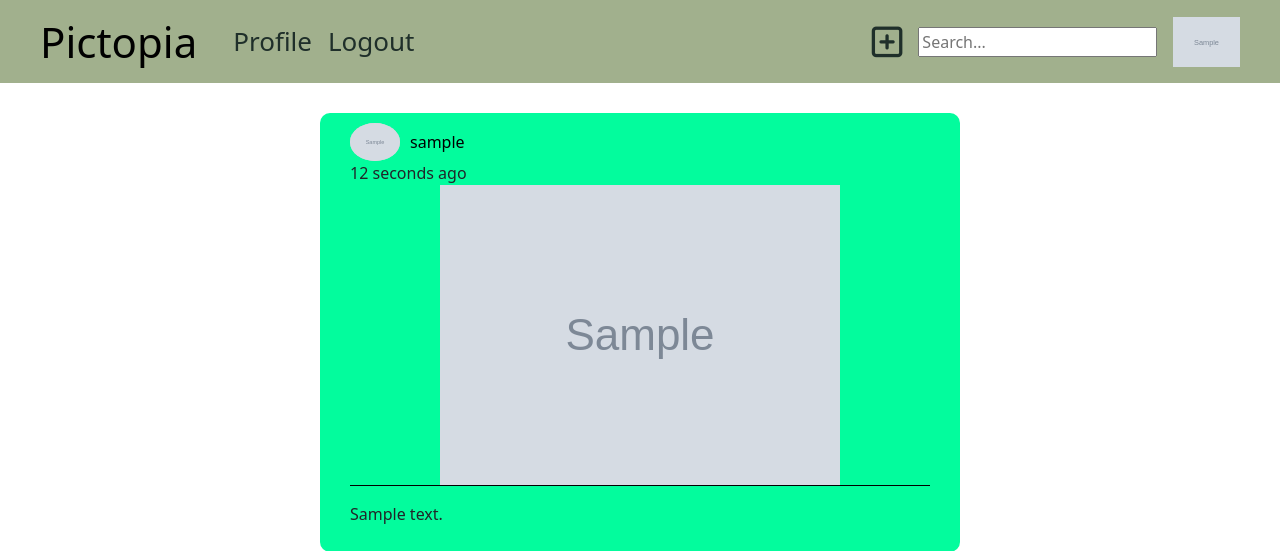
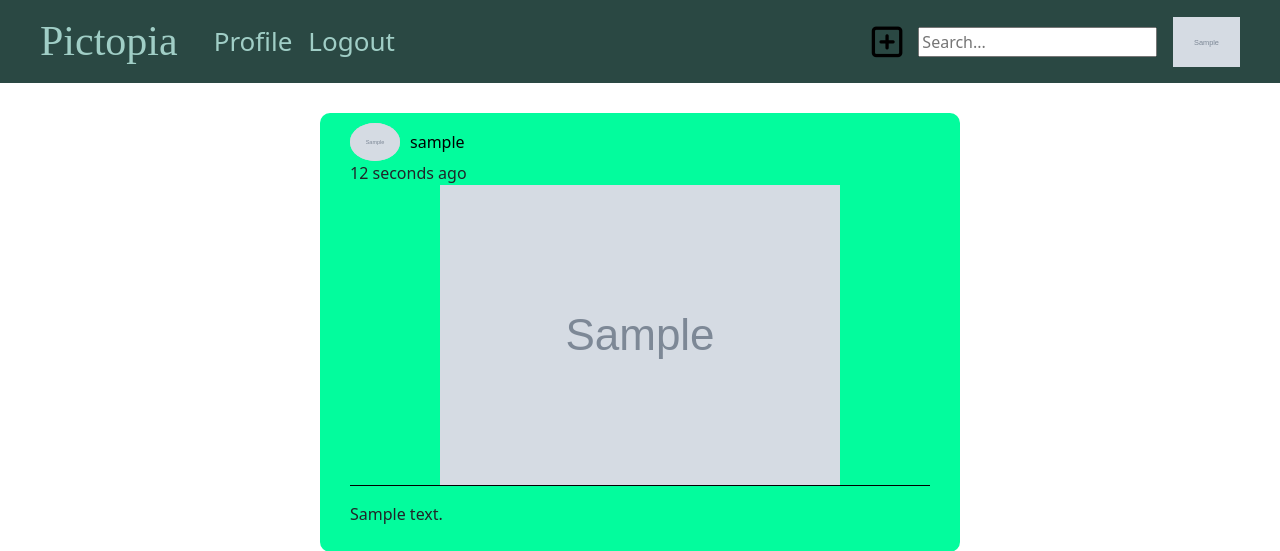
Before and after one commit to Dimpex0/pictopia, a Django app: page / in a window 1280 px wide. Shown: the top 551 px of the page. Run offline with Django 4.2, Linux system fonts and the light colour scheme; a user stored in the database is signed in; tables that the repository leaves empty hold one stand-in row (values such as "Sample post"); grey boxes marked "Sample" are stand-in pictures; some libraries are stand-ins or nearby versions; some web fonts are replaced.

Commit message:
fixed navbar showing error when logging out and add a custom font to the logo

```diff
--- a/static/base.css
+++ b/static/base.css
@@ -1,9 +1,14 @@
+@font-face {
+    font-family: 'jsMath';
+    src: url("static/fonts/jsMath-cmbh10.ttf");
+}
+
 nav {
     display: flex;
     justify-content: space-between;
     align-items: center;
     padding: 10px 40px 10px 40px;
-    background-color: #a1b08d;
+    background-color: #2a4843;
     margin-bottom: 30px;
 }
 
@@ -22,9 +27,10 @@ nav {
 }
 
 #logo {
+    font-family: jsMath, serif;
     font-size: 42px;
     font-weight: 400;
-    color: black;
+    color: #a0cec6;
     text-decoration: unset;
     margin-right: 20px;
 }
@@ -32,7 +38,7 @@ nav {
 .nav-a {
     font-size: 26px;
     text-decoration: unset;
-    color: #1f2f2a;
+    color: #a0cec6;
 }
 
 .nav-a:hover {
@@ -42,7 +48,7 @@ nav {
 
 .fa-regular.fa-square-plus {
     font-size: 35px;
-    color: #1f2f2a;
+    color: black;
     padding-top: 2px;
 }
 
--- a/templates/base.html
+++ b/templates/base.html
@@ -24,8 +24,10 @@
                 <a href="{% url 'create post page' %}"><i class="fa-regular fa-square-plus"></i></a>
             {% endif %}
             <input type="text" placeholder="Search...">
-            {% if current_profile %}
+            {% if user.is_authenticated and current_profile.image %}
                 <a href="{% url 'profile details page' profile_pk=current_profile.pk %}"><img class="nav-profile-image" src="/media/{{ current_profile.image }}" alt=""></a>
+            {% elif user.is_authenticated and not current_profile.image %}
+                <a href="{% url 'profile details page' profile_pk=current_profile.pk %}"><img class="nav-profile-image" src="{% static 'images/default-user.png' %}" alt=""></a>
             {% endif %}
         </div>
     </nav>
```
Also changed, not shown: static/fonts/jsMath-cmbx10.ttf (added).
